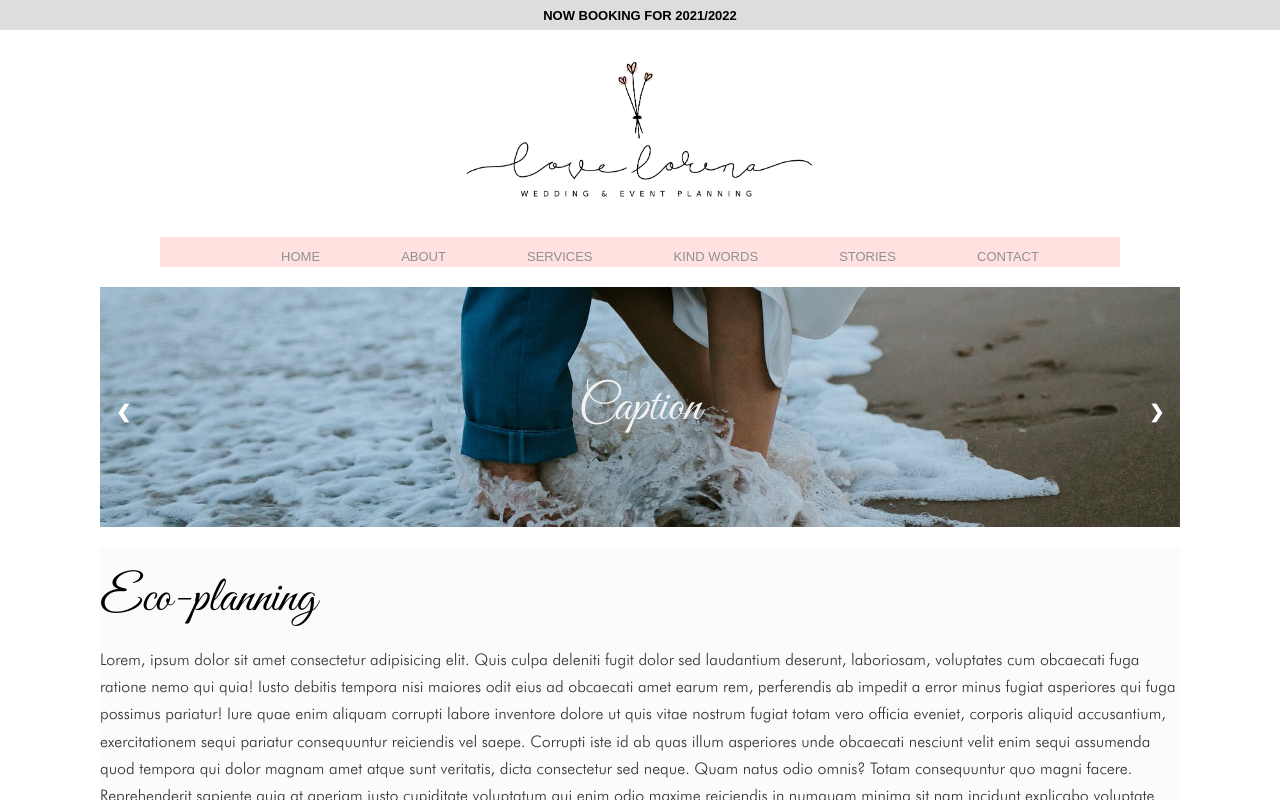
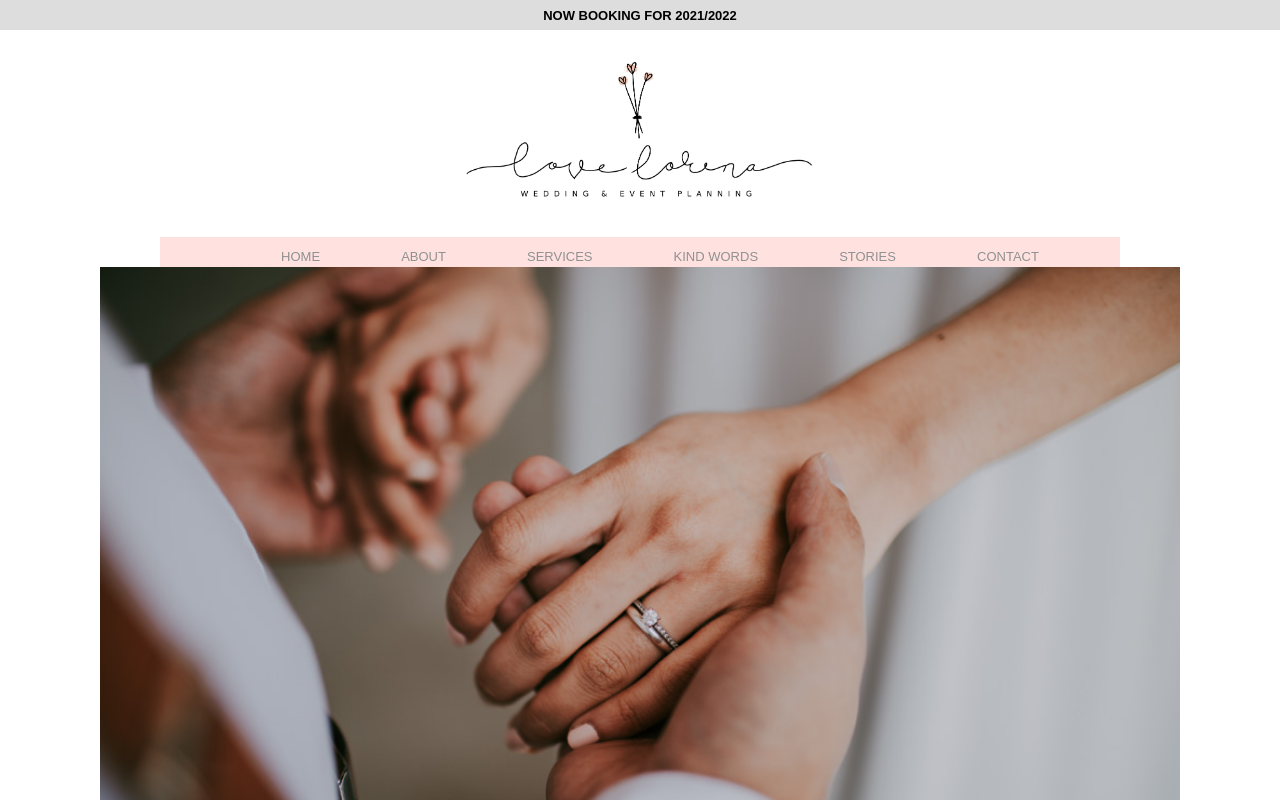
Before and after one commit to cruzma/misa-wedding-site, a React (Create React App) app: page / in a window 1280 px wide. Shown: the top 800 px of the page. Built offline with nearby package versions, Linux system fonts and the light colour scheme.

Commit message:
working on implmemtning function image carousal

```diff
--- a/package.json
+++ b/package.json
@@ -11,6 +11,7 @@
     "gh-pages": "^3.2.3",
     "react": "^17.0.2",
     "react-dom": "^17.0.2",
+    "react-icons": "^4.2.0",
     "react-scripts": "4.0.3",
     "save-dev": "0.0.1-security",
     "web-vitals": "^1.1.2"
--- a/src/components/Home/Home.jsx
+++ b/src/components/Home/Home.jsx
@@ -1,54 +1,13 @@
 import React from 'react';
+import ImageSlider from '../Slider/ImageSlider';
+import { SliderData } from '../Slider/SliderData';
 import './home-styling.css';
 
 function Home(props){
 
-    // var slideIndex = 0;
-    // showSlides(slideIndex);
-
-    // function plusSlides(n){
-    //   showSlides(slideIndex += n);
-    // }
-
-    // function showSlides(n){
-    //   var i;
-    //   var slides = document.getElementsByClassName("homePageSlide")
-
-    //   if(n > slides.length){
-    //     slideIndex = 1;
-    //   }
-
-    //   if( n < 1){
-    //     slideIndex = slides.length;
-    //   }
-
-    //   for(i = 0; i < slides.length; i++){
-    //     slides[i].style.display = "none";
-    //   }
-
-    //   slides[slideIndex-1].style.display = "inline-block";
-
-    // }
-
 return(
     <section className="wrapper wrapper-fix mainFlex fade-in">
-        <div className="photoSlideShow">
-            <div class="homePageSlide">
-                <div class="text"><h1>Caption</h1></div>
-                <img src={require("../../assets/images/Styled-69.jpg").default} alt="bride and groom holding each others hands while showcasing the wedding ring"></img>
-            </div>
-            <div class="homePageSlide">
-                <div class="text"><h1>Caption</h1></div>
-                <img src={require("../../assets/images/Styled-44.jpg").default} alt="bride and bridesmaids cheers to good times"/>
-            </div>
-            <div class="homePageSlide">
-                <div class="text"><h1>Caption</h1></div>
-                <img src={require("../../assets/images/MelinaBen.jpg").default} alt="married couple on the beach as the wave splashes on there feet"/>
-            </div>
-
-            <a class="prev" onclick="plusSlides(-1)">&#10094;</a>
-            <a class="next" onclick="plusSlides(+1)">&#10095;</a>
-        </div>
+        <ImageSlider slides={SliderData}></ImageSlider>
         <div class="pOneBox">
             <h1>Eco-planning</h1>
             <p>Lorem, ipsum dolor sit amet consectetur adipisicing elit. Quis culpa deleniti fugit dolor sed laudantium deserunt, laboriosam, voluptates cum obcaecati fuga ratione nemo qui quia! Iusto debitis tempora nisi maiores odit eius ad obcaecati amet earum rem, perferendis ab impedit a error minus fugiat asperiores qui fuga possimus pariatur! Iure quae enim aliquam corrupti labore inventore dolore ut quis vitae nostrum fugiat totam vero officia eveniet, corporis aliquid accusantium, exercitationem sequi pariatur consequuntur reiciendis vel saepe. Corrupti iste id ab quas illum asperiores unde obcaecati nesciunt velit enim sequi assumenda quod tempora qui dolor magnam amet atque sunt veritatis, dicta consectetur sed neque. Quam natus odio omnis? Totam consequuntur quo magni facere. Reprehenderit sapiente quia at aperiam iusto cupiditate voluptatum qui enim odio maxime reiciendis in numquam minima sit nam incidunt explicabo voluptate beatae est fuga ipsum, sint quisquam autem iste. Similique quos necessitatibus nulla unde quas quis ipsam est recusandae enim sunt molestiae at doloremque facere quam placeat vero, non dignissimos esse nesciunt iure ab numquam aperiam eaque. Quae, quia ratione asperiores minima magni itaque inventore voluptatibus vero maxime sint eligendi deleniti numquam ipsa mollitia quis, voluptatem ducimus delectus illo aut ipsam recusandae, animi at atque fugit? Veritatis, iusto.</p>
--- a/src/components/Home/home-styling.css
+++ b/src/components/Home/home-styling.css
@@ -40,43 +40,6 @@
     width:100%;
     height:100%;
 }
-
-.prev{
-    left: 0;
-    cursor: pointer;
-    position: absolute;
-    top: 50%;
-    width: auto;
-    padding: 16px;
-    margin-top: -22px;
-    color: white;
-    font-weight: bold;
-    font-size: 18px;
-    transition: 0.6s ease;
-    border-radius: 0 3px 3px 0;
-  }
-
-  /* Position the "next button" to the right */
-.next {
-    right: 0;
-    cursor: pointer;
-    position: absolute;
-    top: 50%;
-    width: auto;
-    padding: 16px;
-    margin-top: -22px;
-    color: white;
-    font-weight: bold;
-    font-size: 18px;
-    transition: 0.6s ease;
-    border-radius: 3px 0 0 3px;
-  }
-
-  /* On hover, add a black background color with a little bit see-through */
-  .prev:hover, .next:hover {
-    background-color: rgba(0,0,0,0.8);
-  }
-
 
 .pOneBox{
     background-color: #fcfafade;
--- /dev/null
+++ b/src/components/Slider/ImageSlider.jsx
@@ -0,0 +1,26 @@
+import React, {useState} from 'react'
+import { SliderData } from './SliderData';
+import { FaArrowAltCircleRight, FaArrowAltCircleLeft } from 'react-icons/fa'
+
+const ImageSlider = ({ slides }) => {
+
+    const [current, setCurrent] = useState(0);
+    const length = slides.length;
+
+
+
+    return(
+        <div className="slider">
+            <div className="prev" />
+            <div className="next" />
+           {SliderData.map((slide, index) => {
+               return <img src={slide.image} alt={slide.description}/>
+           })}
+
+        </div>
+
+
+    )
+}
+
+export default ImageSlider;
--- /dev/null
+++ b/src/components/Slider/SliderData.jsx
@@ -0,0 +1,18 @@
+import Photo1 from '../../assets/images/Styled-69.jpg'
+import Photo2 from '../../assets/images/Styled-44.jpg'
+import Photo3 from '../../assets/images/MelinaBen.jpg'
+
+export const SliderData = [
+    {
+        image: Photo1,
+        description: 'bride and groom holding hands gingerly'
+    },
+    {
+        image: Photo2,
+        description: 'bride and brides maids cheers to good times'
+    },
+    {
+        image: Photo3,
+        description: 'bride and groom holding each other by the sea shore as the waves crash against there feet'
+    }
+]
```
Also changed, not shown: src/components/Slider/slider-style.css (added, +35 -0 lines), 1 other file (tests, documents, lock files or other folders).
